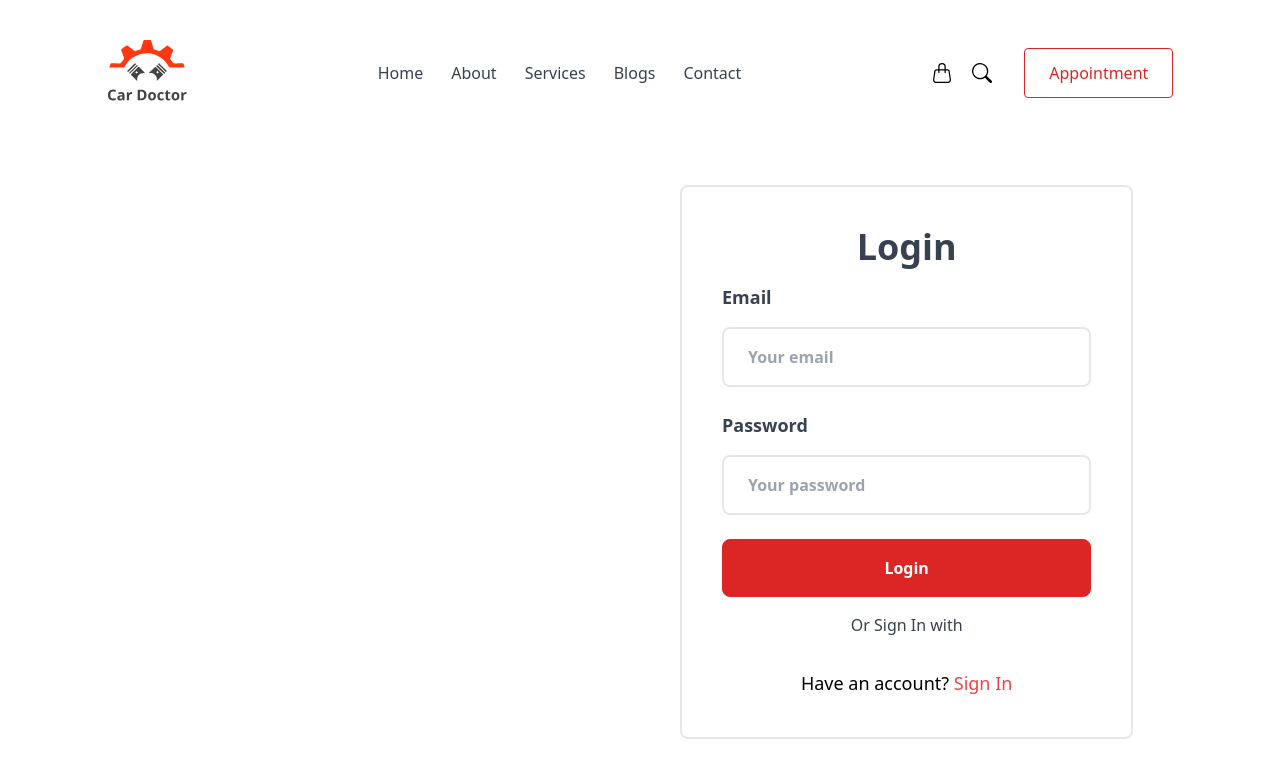
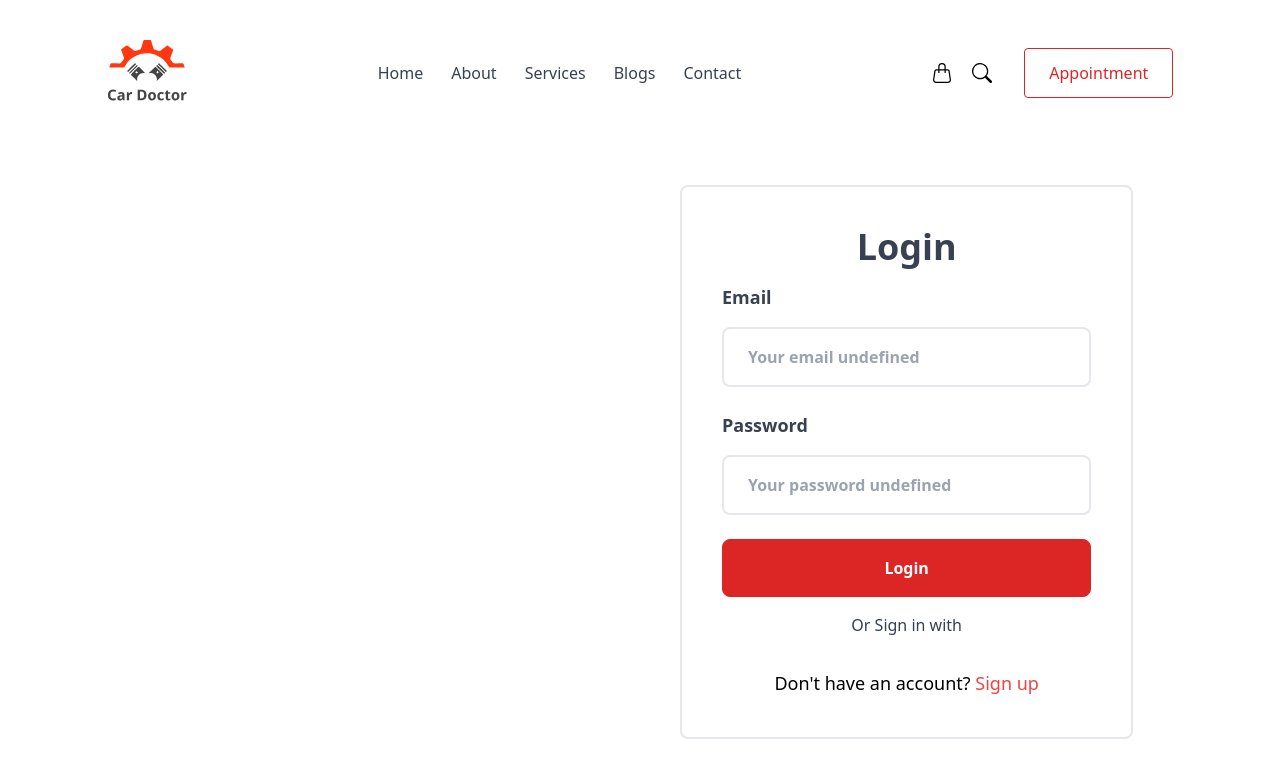
Before and after one commit to sohanemon/genius-car-client, a React (Create React App) app: page /login in a window 1280 px wide. Shown: the top 778 px of the page. Built offline with nearby package versions, Linux system fonts and the light colour scheme.

Commit message:
register page done

```diff
--- a/src/pages/login.jsx
+++ b/src/pages/login.jsx
@@ -1,7 +1,9 @@
 import { useForm } from "react-hook-form";
+import { useNavigate } from "react-router-dom";
 import PrimaryBtn from "../components/primaryBtn";
 
-const Login = () => {
+const Login = ({ signUp }) => {
+  const navigate = useNavigate();
   const { register, handleSubmit } = useForm();
   const onSubmit = (data) => {
     console.log(data);
@@ -9,21 +11,24 @@ const Login = () => {
 
   return (
     <div className='grid grid-cols-2 items-center'>
-      <section className='p-10'>
+      <section className='p-20'>
         <img src={require("../assets/images/login/login.svg").default} alt='' />
       </section>
       <section className='border-2 p-10 m-10 rounded-lg space-y-4'>
         <h1 className='text-4xl font-semibold text-center text-gray-700'>
-          Login
+          {signUp ? "Sign Up" : "Login"}
         </h1>
         <form onSubmit={handleSubmit(onSubmit)} className='space-y-6'>
           <InputField register={register} title='email' />
           <InputField register={register} title='password' />
+          {signUp && <InputField register={register} title='password' twice />}
           <PrimaryBtn className='w-full !rounded-lg !py-4 !font-semibold'>
-            Login
+            {signUp ? "Sign up" : "Login"}
           </PrimaryBtn>
         </form>
-        <p className='font-medium text-center text-gray-700'>Or Sign In with</p>
+        <p className='font-medium text-center text-gray-700'>
+          Or Sign {signUp ? "up" : "in"} with
+        </p>
         <div className='flex justify-center gap-4'>
           <img
             src={
@@ -45,7 +50,15 @@ const Login = () => {
           />
         </div>
         <p className='text-lg text-center'>
-          Have an account? <span className='text-red-500'>Sign In</span>
+          {signUp ? "Have" : "Don't have"} an account?{" "}
+          <span
+            onClick={() =>
+              signUp ? navigate("/login") : navigate("/register")
+            }
+            className='text-red-500 cursor-pointer'
+          >
+            Sign {signUp ? "in" : "up"}
+          </span>
         </p>
       </section>
     </div>
@@ -54,21 +67,21 @@ const Login = () => {
 
 export default Login;
 
-function InputField({ register, title }) {
+function InputField({ register, title, twice }) {
   return (
     <div className='flex flex-col gap-4'>
       <label
         className='text-lg font-semibold text-gray-700 capitalize'
-        htmlFor={title}
+        htmlFor={twice ? "confirm" : title}
       >
-        {title}
+        {twice ? "Confirm password" : title}
       </label>
       <input
         className='border-2 placeholder:font-semibold py-4 px-6 rounded-lg outline-gray-500'
         type={title}
-        id={title}
-        {...register(title)}
-        placeholder={`Your ${title}`}
+        id={twice ? "confirm" : title}
+        {...register(twice ? "confirm" : title)}
+        placeholder={`Your ${title} ${twice && "again"}`}
       />
     </div>
   );
--- a/src/routes/router.jsx
+++ b/src/routes/router.jsx
@@ -16,6 +16,10 @@ const router = createBrowserRouter([
         path: "/login",
         element: <Login />,
       },
+      {
+        path: "/register",
+        element: <Login signUp />,
+      },
     ],
   },
 ]);
```
Also changed, not shown: 1 other file (tests, documents, lock files or other folders).
